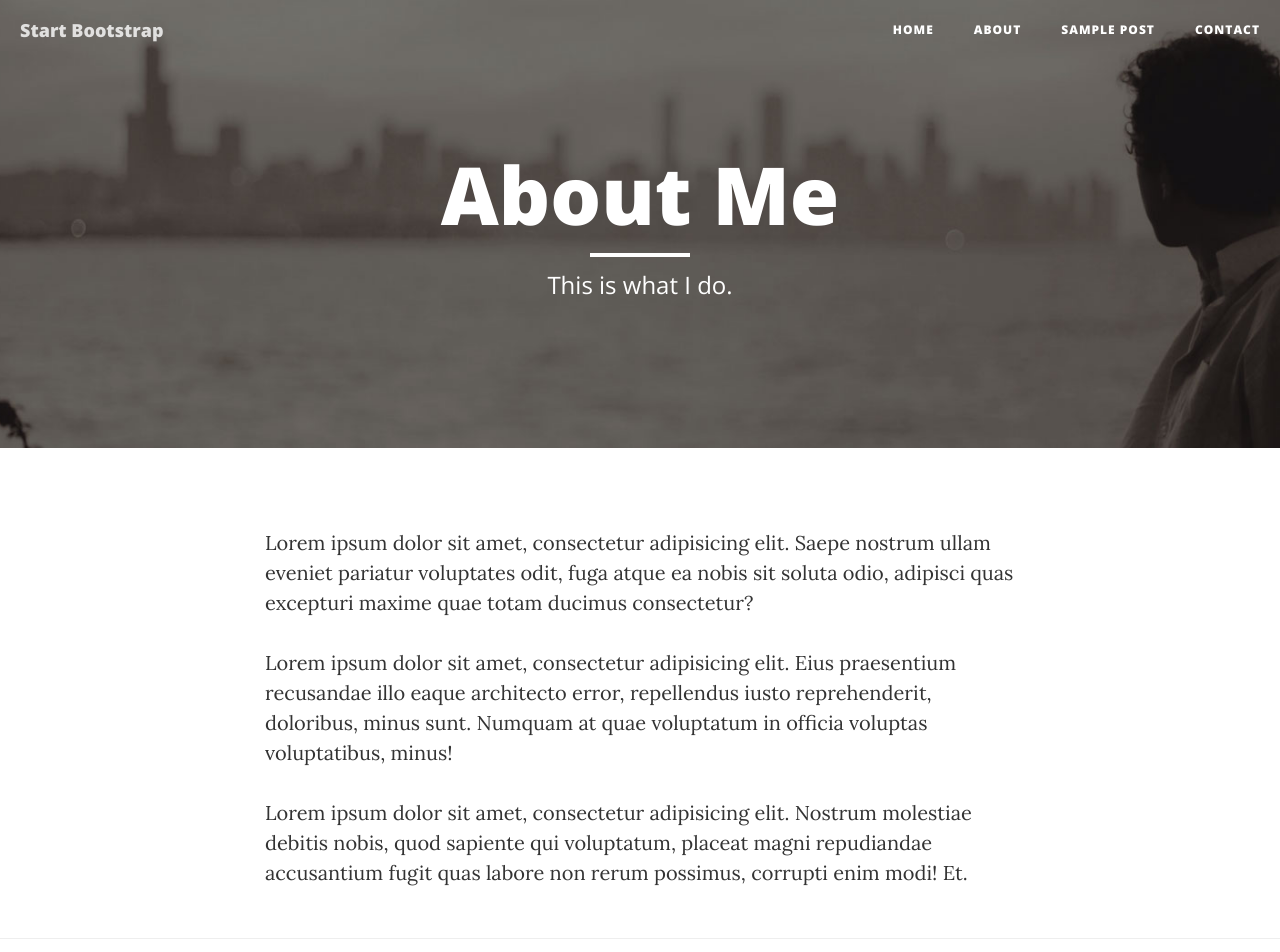
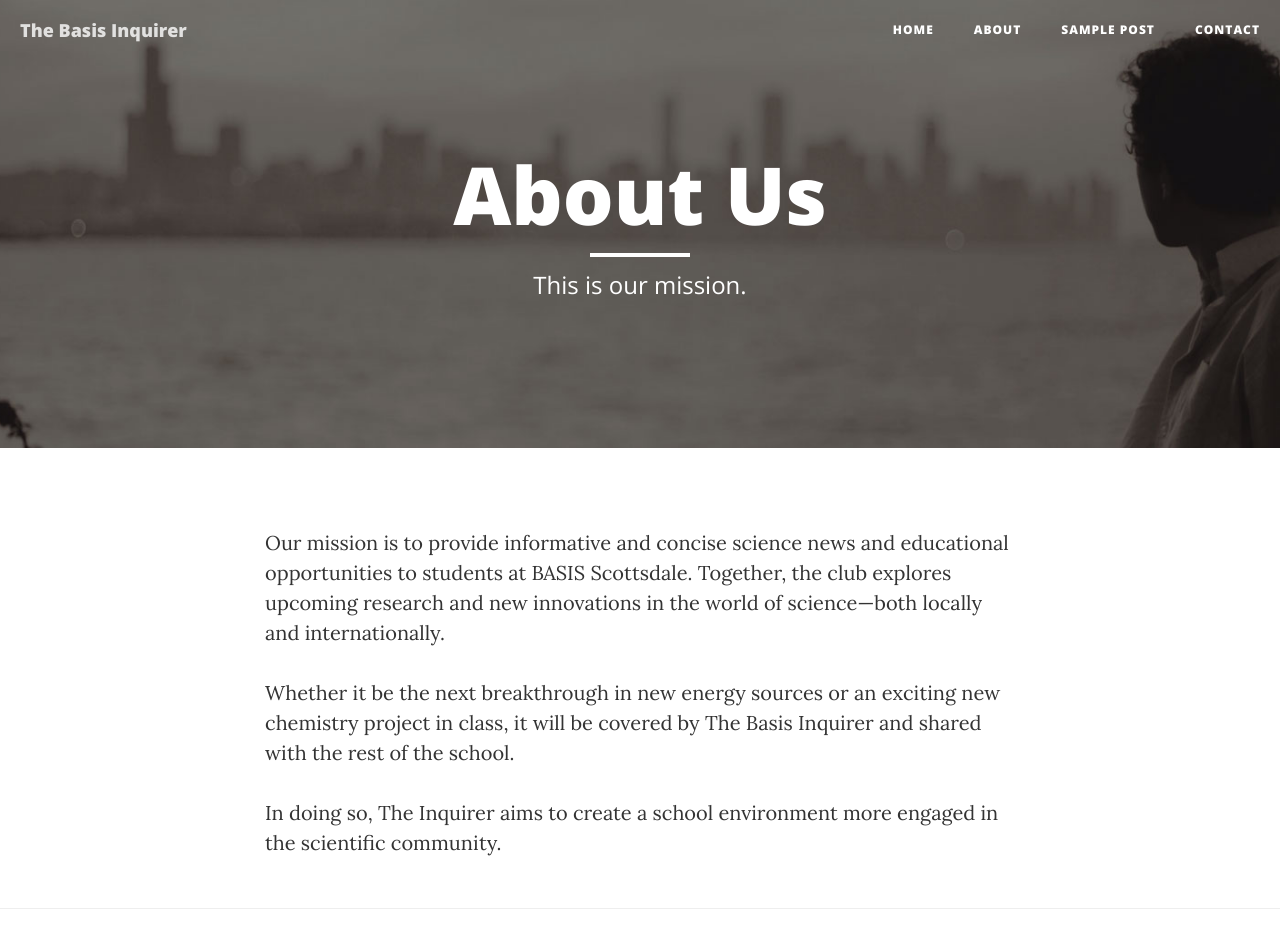
Before and after one commit to ArchitC/panzerpeach.github.io, a website: page about.html in a window 1280 px wide. Shown: the top 952 px of the page. Drawn offline with nearby package versions, Linux system fonts and the light colour scheme.

Commit message:
changed about

```diff
--- a/about.html
+++ b/about.html
@@ -9,7 +9,7 @@
     <meta name="description" content="">
     <meta name="author" content="">
 
-    <title>Clean Blog - About</title>
+    <title>The Basis Inquirer - About</title>
 
     <!-- Bootstrap Core CSS -->
     <link href="vendor/bootstrap/css/bootstrap.min.css" rel="stylesheet">
@@ -42,7 +42,7 @@
                     <span class="sr-only">Toggle navigation</span>
                     Menu <i class="fa fa-bars"></i>
                 </button>
-                <a class="navbar-brand" href="index.html">Start Bootstrap</a>
+                <a class="navbar-brand" href="index.html">The Basis Inquirer</a>
             </div>
 
             <!-- Collect the nav links, forms, and other content for toggling -->
@@ -74,9 +74,9 @@
             <div class="row">
                 <div class="col-lg-8 col-lg-offset-2 col-md-10 col-md-offset-1">
                     <div class="page-heading">
-                        <h1>About Me</h1>
+                        <h1>About Us</h1>
                         <hr class="small">
-                        <span class="subheading">This is what I do.</span>
+                        <span class="subheading">This is our mission.</span>
                     </div>
                 </div>
             </div>
@@ -87,9 +87,9 @@
     <div class="container">
         <div class="row">
             <div class="col-lg-8 col-lg-offset-2 col-md-10 col-md-offset-1">
-                <p>Lorem ipsum dolor sit amet, consectetur adipisicing elit. Saepe nostrum ullam eveniet pariatur voluptates odit, fuga atque ea nobis sit soluta odio, adipisci quas excepturi maxime quae totam ducimus consectetur?</p>
-                <p>Lorem ipsum dolor sit amet, consectetur adipisicing elit. Eius praesentium recusandae illo eaque architecto error, repellendus iusto reprehenderit, doloribus, minus sunt. Numquam at quae voluptatum in officia voluptas voluptatibus, minus!</p>
-                <p>Lorem ipsum dolor sit amet, consectetur adipisicing elit. Nostrum molestiae debitis nobis, quod sapiente qui voluptatum, placeat magni repudiandae accusantium fugit quas labore non rerum possimus, corrupti enim modi! Et.</p>
+                <p>Our mission is to provide informative and concise science news and educational opportunities to students at BASIS Scottsdale. Together, the club explores upcoming research and new innovations in the world of science—both locally and internationally.</p>
+                <p>Whether it be the next breakthrough in new energy sources or an exciting new chemistry project in class, it will be covered by The Basis Inquirer and shared with the rest of the school.</p>
+                <p>In doing so, The Inquirer aims to create a school environment more engaged in the scientific community.</p>
             </div>
         </div>
     </div>
```
